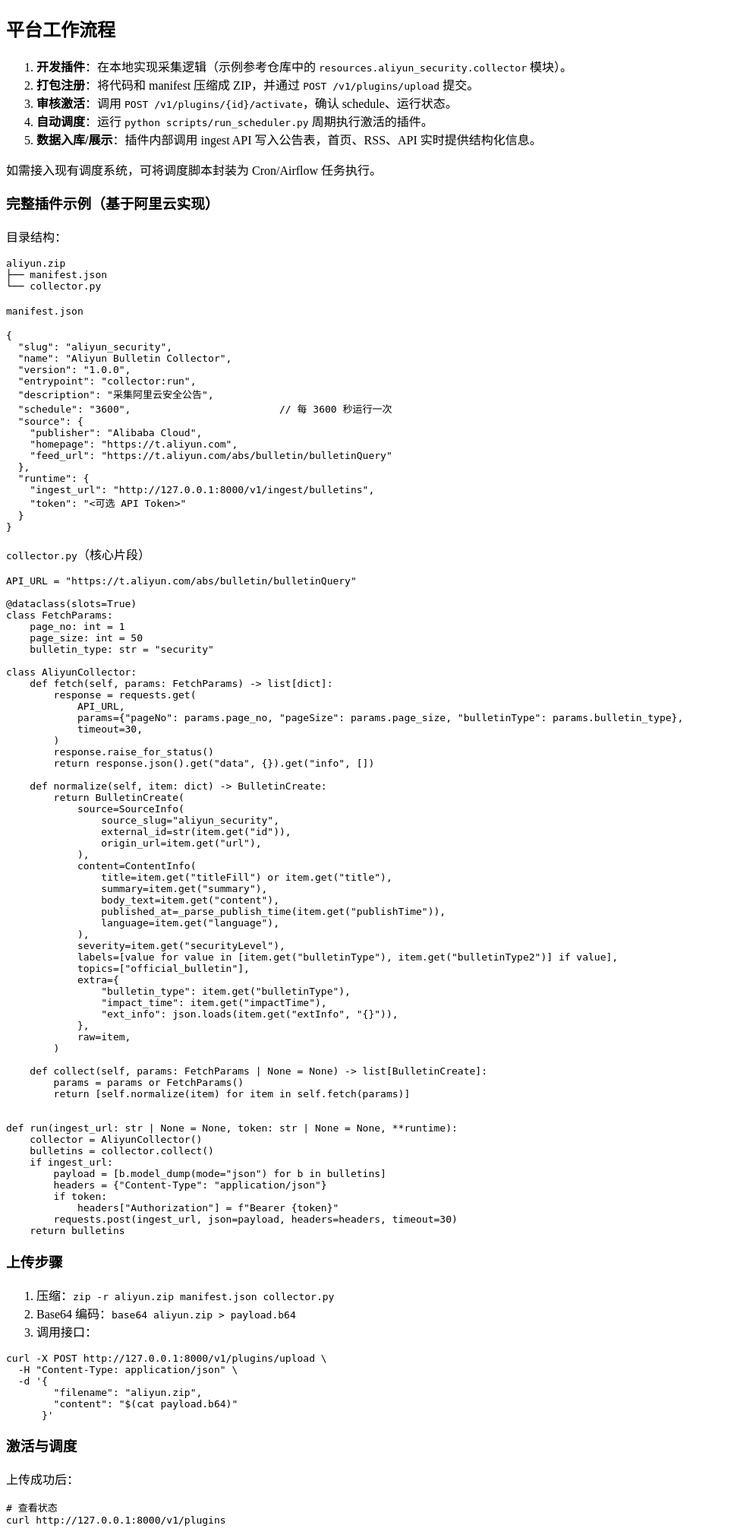
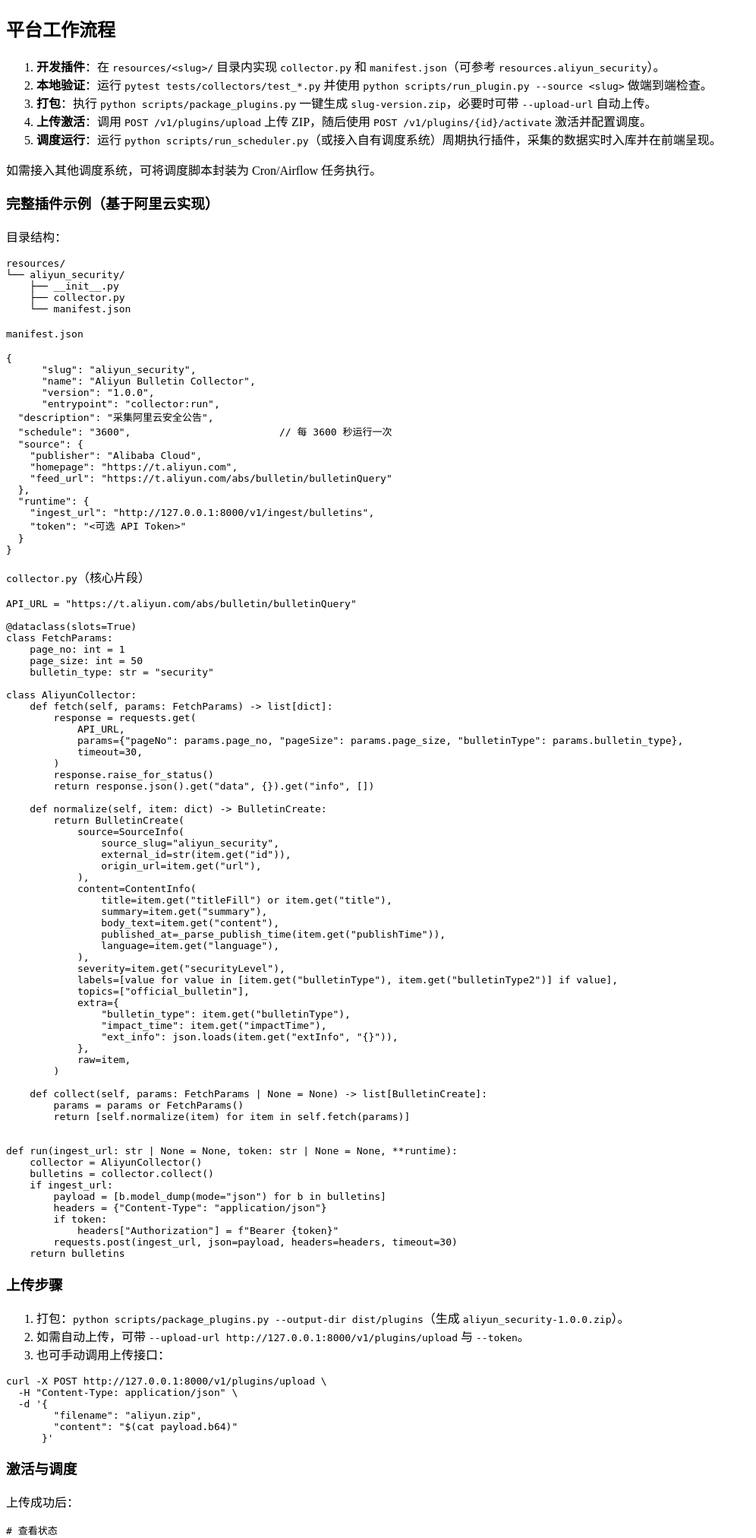
Before and after one commit to wzfukui/SecLens, a FastAPI app: page /help in a window 1280 px wide. Shown: the part 174-2198 px from the top of the page at 76% size, without its empty margins (0-996 px from the left). Run offline with FastAPI, Linux system fonts and the light colour scheme; some libraries are stand-ins or nearby versions.

Commit message:
Update help page for new plugin workflow

```diff
--- a/app/templates/help.html
+++ b/app/templates/help.html
@@ -3,26 +3,28 @@
 <section class="static-page">
     <h2>平台工作流程</h2>
     <ol>
-        <li><strong>开发插件</strong>：在本地实现采集逻辑（示例参考仓库中的 <code>resources.aliyun_security.collector</code> 模块）。</li>
-        <li><strong>打包注册</strong>：将代码和 manifest 压缩成 ZIP，并通过 <code>POST /v1/plugins/upload</code> 提交。</li>
-        <li><strong>审核激活</strong>：调用 <code>POST /v1/plugins/{id}/activate</code>，确认 schedule、运行状态。</li>
-        <li><strong>自动调度</strong>：运行 <code>python scripts/run_scheduler.py</code> 周期执行激活的插件。</li>
-        <li><strong>数据入库/展示</strong>：插件内部调用 ingest API 写入公告表，首页、RSS、API 实时提供结构化信息。</li>
+        <li><strong>开发插件</strong>：在 <code>resources/&lt;slug&gt;/</code> 目录内实现 <code>collector.py</code> 和 <code>manifest.json</code>（可参考 <code>resources.aliyun_security</code>）。</li>
+        <li><strong>本地验证</strong>：运行 <code>pytest tests/collectors/test_*.py</code> 并使用 <code>python scripts/run_plugin.py --source &lt;slug&gt;</code> 做端到端检查。</li>
+        <li><strong>打包</strong>：执行 <code>python scripts/package_plugins.py</code> 一键生成 <code>slug-version.zip</code>，必要时可带 <code>--upload-url</code> 自动上传。</li>
+        <li><strong>上传激活</strong>：调用 <code>POST /v1/plugins/upload</code> 上传 ZIP，随后使用 <code>POST /v1/plugins/{id}/activate</code> 激活并配置调度。</li>
+        <li><strong>调度运行</strong>：运行 <code>python scripts/run_scheduler.py</code>（或接入自有调度系统）周期执行插件，采集的数据实时入库并在前端呈现。</li>
     </ol>
-    <p>如需接入现有调度系统，可将调度脚本封装为 Cron/Airflow 任务执行。</p>
+    <p>如需接入其他调度系统，可将调度脚本封装为 Cron/Airflow 任务执行。</p>
 
     <h3>完整插件示例（基于阿里云实现）</h3>
     <p>目录结构：</p>
-    <pre><code>aliyun.zip
-├── manifest.json
-└── collector.py</code></pre>
+    <pre><code>resources/
+└── aliyun_security/
+    ├── __init__.py
+    ├── collector.py
+    └── manifest.json</code></pre>
 
     <p><code>manifest.json</code></p>
     <pre><code>{
-  "slug": "aliyun_security",
-  "name": "Aliyun Bulletin Collector",
-  "version": "1.0.0",
-  "entrypoint": "collector:run",
+      "slug": "aliyun_security",
+      "name": "Aliyun Bulletin Collector",
+      "version": "1.0.0",
+      "entrypoint": "collector:run",
   "description": "采集阿里云安全公告",
   "schedule": "3600",                         // 每 3600 秒运行一次
   "source": {
@@ -99,9 +101,9 @@
 
     <h3>上传步骤</h3>
     <ol>
-        <li>压缩：<code>zip -r aliyun.zip manifest.json collector.py</code></li>
-        <li>Base64 编码：<code>base64 aliyun.zip &gt; payload.b64</code></li>
-        <li>调用接口：</li>
+        <li>打包：<code>python scripts/package_plugins.py --output-dir dist/plugins</code>（生成 <code>aliyun_security-1.0.0.zip</code>）。</li>
+        <li>如需自动上传，可带 <code>--upload-url http://127.0.0.1:8000/v1/plugins/upload</code> 与 <code>--token</code>。</li>
+        <li>也可手动调用上传接口：</li>
     </ol>
     <pre><code>curl -X POST http://127.0.0.1:8000/v1/plugins/upload \
   -H "Content-Type: application/json" \
```
